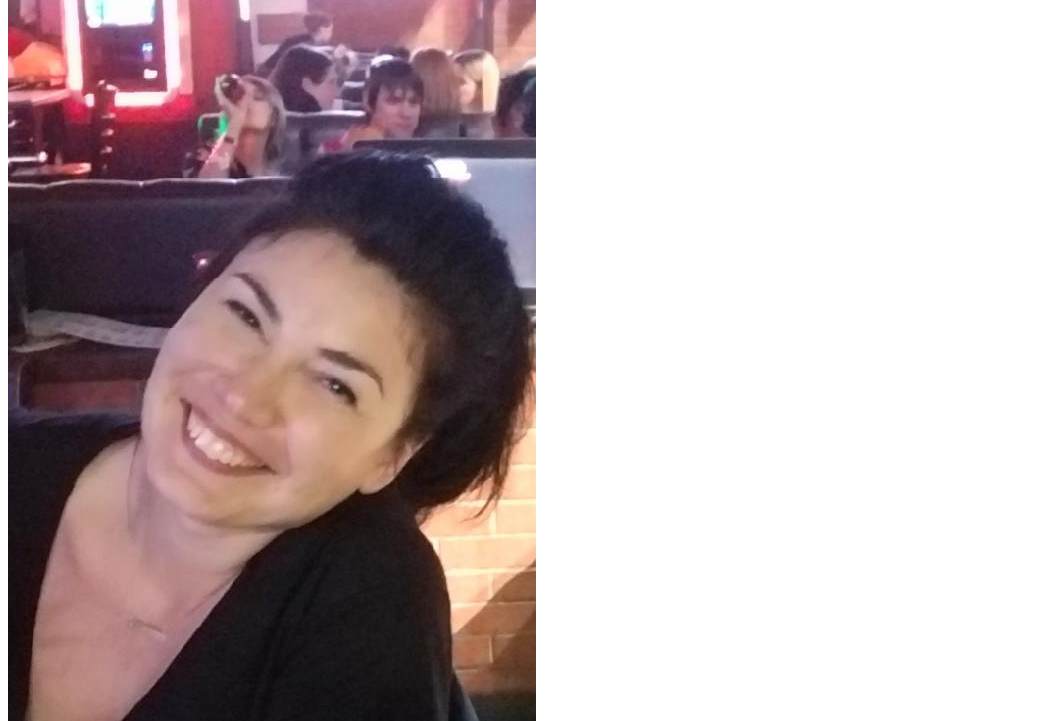
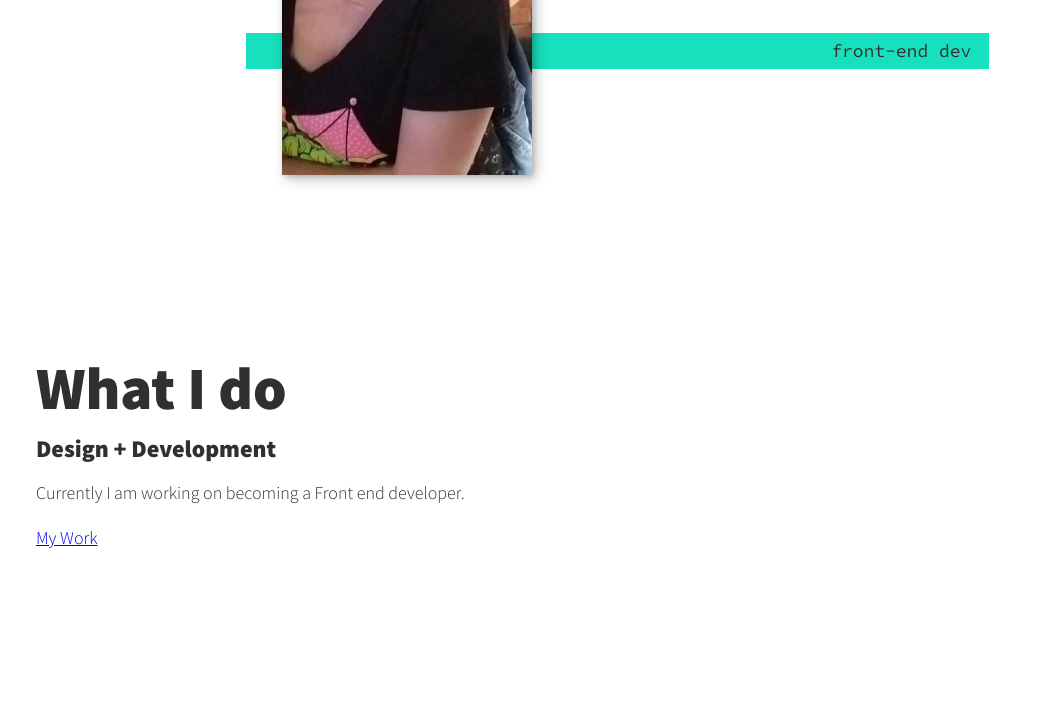
Before and after one commit to Rachelkiff/Portfolio1, a plain HTML site: page index.html in a window 1280 px wide. Shown: the part 420-1141 px from the top of the page, without its empty margins (0-1060 px from the left). Drawn offline with Linux system fonts and the light colour scheme.

Commit message:
Commiting the css

```diff
--- a/index.html
+++ b/index.html
@@ -6,6 +6,7 @@
     <meta name="viewport" content="width=device-width, initial-scale=1.0">
     <link rel="stylesheet" href="style.css">
     <script src="https://kit.fontawesome.com/80e14c015d.js" crossorigin="anonymous"></script>
+    <link href="https://fonts.googleapis.com/css?family=Source+Code+Pro:400,900|Source+Sans+Pro:300,900&display=swap" rel="stylesheet">
     <title>My Portfolio</title>
 </head>
 <body>
@@ -35,7 +36,7 @@
             <strong>Rachel Kiffiak</strong>
         </h1>
         <p class="section_title section_subtitle-intro">front-end dev</p>
-        <img src="images/ray1.jpeg" alt="Photo of Rachel smiling">
+        <img src="images/ray1 (2).jpeg" alt="Photo of Rachel smiling" class="intro_img">
     </section>
 
      <!------ My Services-------->
@@ -56,9 +57,11 @@
      <section class="about-me" id="about">
 
          <h2 class="section_title section_title-about">Who I am</h2>
-         <p class="section_subtitle section_subtitle-about"></p>
+         <p class="section_subtitle section_subtitle-about">Frontend developer based in Calgary, AB</p>
          <div class="about-me_body">
-             <p></p>
+             <p>I decided in summer 2020 to take the full stack web developer course at Innotech College. I completed that in December of 2020.
+
+             </p>
              <p></p>
          </div>
          <img src="images/ray2 (2).jpeg" alt="Rachel leaning on a stone wall.">
--- a/style.css
+++ b/style.css
@@ -0,0 +1,146 @@
+*,
+*::before,
+*::after {
+    box-sizing: border-box;
+}
+
+:root {
+    --ff-primary: 'Source Sans Pro', sans-serif;
+    --ff-secondary: 'Source Code Pro', monospace;
+
+    --fw-reg: 300;
+    --fw-bold: 900;
+
+    --clr-light: #fff;
+    --clr-dark: #303030;
+    --clr-accent: #16e0bd;
+
+    --fs-h1: 3rem;
+    --fs-h2: 2.25rem;
+    --fs-h3: 1.25rem;
+    --fs-body: 1rem;
+
+    --bs: 0.25em 0.25em 0.75em rgba(0,0,0,.25),
+          0.125em 0.125em 0.25em rgba(0,0,0,.15);
+
+}
+
+@media (min-width: 800px) {
+    :root {
+        --fs-h1: 4.5rem;
+        --fs-h2: 3.75rem;
+        --fs-h3: 1.5rem;
+        --fs-body: 1.1235rem;
+
+    }
+}
+
+/*general styles*/
+
+body {
+    background: var(--clr-light);
+    color: var(--clr-dark);
+    margin: 0;
+    font-family: var(--ff-primary);
+    font-size: var(--fs-body);
+    line-height: 1.5;
+}
+
+section {
+    padding: 5em 2em;
+}
+
+img {
+    display: block;
+    max-width: 100%;
+}
+
+strong {
+    font-weight: var(--fw-bold);
+}
+
+
+/*typography*/
+
+h1,
+h2,
+h3 {
+    line-height: 1.1;
+    margin: 0;
+
+}
+
+h1 {font-size: var(--fs-h1);}
+h2 {font-size: var(--fs-h2);}
+h3 {font-size: var(--fs-h3);}
+
+.section_title {
+    margin-bottom: .25em;
+
+}
+
+.section_title-intro {
+    font-weight: var(--fw-reg);
+}
+
+.section_title-intro strong {
+    display: block;
+}
+
+.section_subtitle {
+    margin: 0;
+    font-size: var(--fs-h3);
+}
+
+.section_subtitle-intro,
+.section_subtitle-about {
+    background:var(--clr-accent);
+    padding: .25em 1em;
+    font-family: var(--ff-secondary);
+    margin-bottom: 1em;
+}
+
+/*intro*/
+
+nav {display: none;}
+
+.intro {
+    position: relative;
+}
+
+.intro_img {
+    box-shadow: var(--bs);
+}
+
+.section_subtitle-intro {
+    display: inline-block;
+}
+
+@media (min-width: 600px) {
+    .intro {
+        display: grid;
+        width: min-content;
+        margin: 0 auto;
+        grid-column-gap: 1em;
+        grid-template-areas:
+        "img title"
+        "img subtitle";
+        grid-template-columns: min-content max-content;
+    }
+    .intro_img {
+        grid-area: img;
+        min-width: 250px;
+        position: relative;
+        z-index: 2;
+    }
+
+    .section_subtitle-intro {
+        align-self: start;
+        grid-column: -1/1;
+        grid-row: 2;
+        text-align: right;
+        position: relative;
+        left: -2em;
+        width: calc(100% + 1.5em);
+    }
+}
```
Also changed, not shown: images/ray1 (2).jpeg (added), images/ray1.jpeg (deleted).
